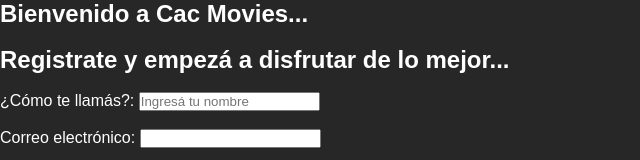
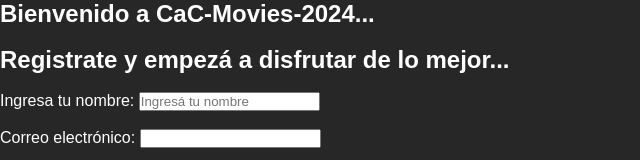
Before and after one commit to fDucatelli/CaC-24111-Ducatelli-PreEntrega, a plain HTML site: page registro.html in a window 1280 px wide. Shown: the top 160 px of the page, without its empty margins (0-640 px from the left). Drawn offline with Linux system fonts and the light colour scheme.

Commit message:
Update registro.html

```diff
--- a/registro.html
+++ b/registro.html
@@ -5,14 +5,14 @@
     <meta charset="UTF-8">
     <meta name="viewport" content="width=device-width, initial-scale=1.0">
     <link rel="stylesheet" href="css/estilos.css">
-    <title>Contacto La Semilla</title>
+    <title>CaC-Movies-2024</title>
 </head>
 
 <body>
-    <h2>Bienvenido a Cac Movies...</h2><br>
+    <h2>Bienvenido a CaC-Movies-2024...</h2><br>
     <h2>Registrate y empezá a disfrutar de lo mejor...</h2><br>
     <form action="procesar_formulario.py" method="post">
-        <label for="nombre">¿Cómo te llamás?:</label>
+        <label for="nombre">Ingresa tu nombre:</label>
         <input type="text" id="nombre" placeholder="Ingresá tu nombre" required>
         <br><!--salto de linea-->
         <br>
```
